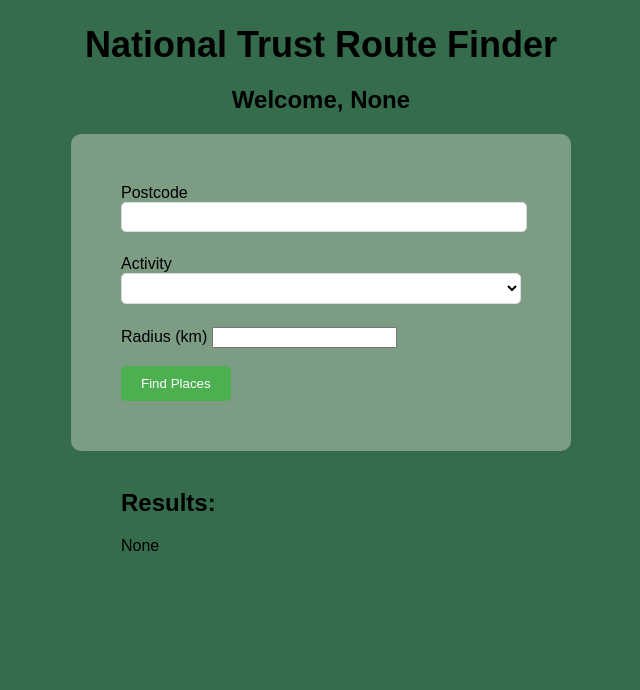
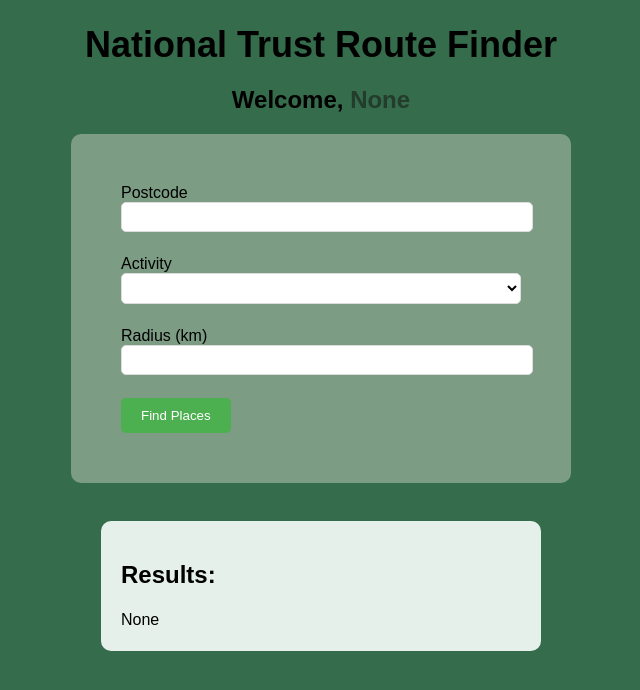
Before and after one commit to jamesphh/NationalTrust-PathFinder, a Flask app: page /routefinder in a window 1280 px wide. Shown: the top 690 px of the page, without its empty margins (319-959 px from the left). Run offline with Flask 3, Linux system fonts and the light colour scheme.

Commit message:
Update logreg.css
Improved with unified classes, focus states, and styles for username/result

```diff
--- a/static/css/logreg.css
+++ b/static/css/logreg.css
@@ -15,8 +15,11 @@ body {
 
 .result-container {
   text-align: left;
-  margin: 0 auto;
+  margin: 20px auto;
   width: 400px;
+  background-color: #e6f0ea;
+  padding: 20px;
+  border-radius: 10px;
 }
 
 h1 {
@@ -26,16 +29,41 @@ h1 {
 
 .routefinder-heading {
   text-align: center;
+  margin-bottom: 20px;
 }
 
-input[type="text"], input[type="password"] {
+.text-center {
+  text-align: center;
+}
+
+.username {
+  font-weight: bold;
+  color: #233c2c;
+}
+
+.result {
+  display: block;
+  margin-top: 10px;
+  font-size: 16px;
+  line-height: 1.4;
+}
+
+.form-group {
+  margin-bottom: 15px;
+}
+
+input[type="text"],
+input[type="password"],
+input[type="number"],
+select {
   width: 100%;
   margin-bottom: 5px;
-  padding-bottom: 5px;
-  padding-top: 5px;
+  padding: 5px;
   font-size: 16px;
   border: 1px solid #ddd;
   border-radius: 5px;
+  background-color: #fff;
+  color: #000;
 }
 
 input[type="submit"] {
```
Also changed, not shown: other parts of static/css/logreg.css (+11 -22 lines).
